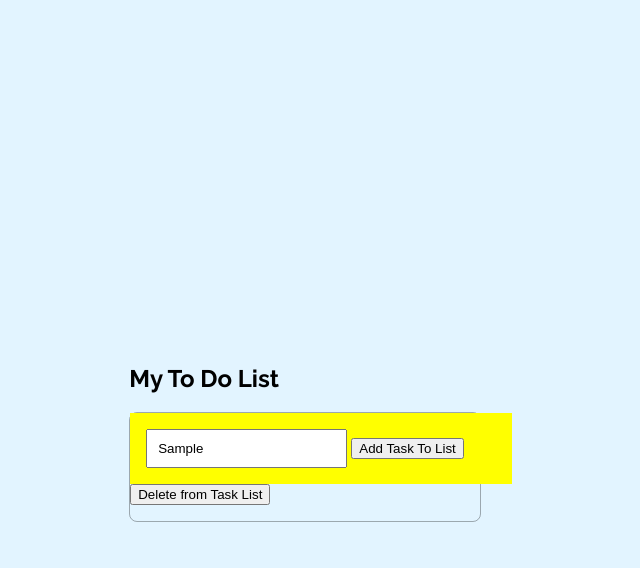
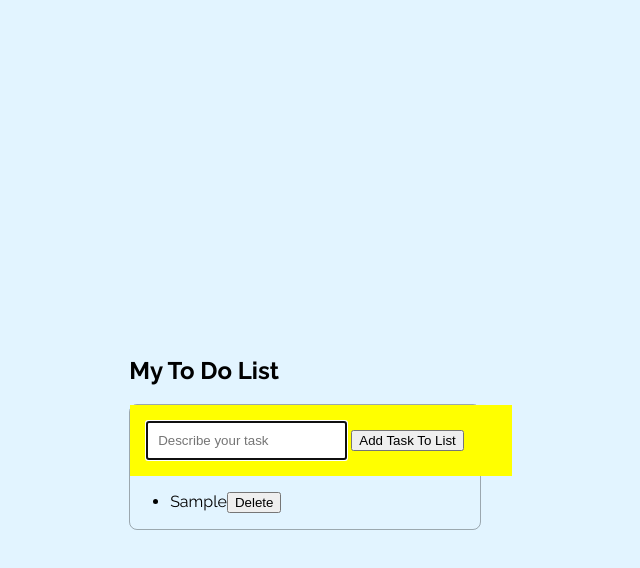
Before and after one commit to shakec/labArrayManipulation, a website: page task3/index.html in a window 1280 px wide. Both pictures are taken after typing "Sample" into the empty fields and a click on the button "Add Task To List". Shown: the top 568 px of the page, without its empty margins (368-1008 px from the left). Drawn offline with Linux system fonts and the light colour scheme.

Commit message:
After all the reworking and rewriting of the code, my todo list is wired

```diff
--- a/task3/index.html
+++ b/task3/index.html
@@ -24,11 +24,11 @@
                 </button>
             </section>
 
-            <section>
+            <!-- <section>
                 <button id="deleteButton">
                     Delete from Task List
                 </button>
-            </section>
+            </section> -->
 
         <ul id="todoList"></ul>
         </section>
--- a/task3/task3.js
+++ b/task3/task3.js
@@ -2,46 +2,63 @@
 let shoppingList = []
 
 // grab DOM elements
-const input = document.getElementById("todoInput")
+const todoInput = document.getElementById("todoInput")
 const addButton = document.getElementById("addButton")
-const deleteButton = document.getElementById("deleteButton")
+// const deleteButton = document.getElementById("deleteButton")
 const todoList = document.getElementById("todoList")
 
 // add event listeners
 addButton.addEventListener('click', () => {
-    const task = input.value
+    const task = todoInput.value
     if (task.trim() === "") return
+
+    // when pressed add the item
+    const added = addItem(task)
+    if (added) {
+        displayList()
+        todoInput.value = ""
+        todoInput.focus()
+    }
 })
 
 // create function to add items to my list
 function addItem (item) {
     if (item.trim() === "") {
         alert("Not a valid input")
-    } else {
-        return addItem
+        return false
     }
     // console.log()
 
     // check if item already exists
-    const alreadyThere = shoppingList.includes(item.trim())
-
-    // write the conditions for it's existance
-    if (alreadyThere) {
-        alert("This item is already in your list.")
-        return false
+    // const alreadyThere = shoppingList.includes(item.trim())
+    if (shoppingList.includes(item.trim())) {
+        alert('This item is already in your list')
     }
 
-    shoppingList.push(item)
+    // add to the array
+    shoppingList.push(item.trim())
+    return true
 }
 
+
 // display list
-function displayList (items = shoppingList) {
+function displayList () {
     todoList.innerHTML = ""
 
-    items.forEach(item, index) => {
-        const li = document.createElement("li")
+    shoppingList.forEach((item, index) => {
+        const li = document.createElement('li')
         li.textContent = item
-    }
-    // add to the list
-    todoList.appendChild(li)
+
+        // delete button logic — add to every list item
+        const delBtn = document.createElement('button')
+        delBtn.textContent = 'Delete'
+
+        // add click event to the button
+        delBtn.addEventListener('click', () => {
+            shoppingList.splice(index, 1) // removes single item from the list
+            displayList() // refresh the list
+        })
+        li.appendChild(delBtn) // add button to every list item
+        todoList.appendChild(li) // add item to the list
+    })
 }
```
